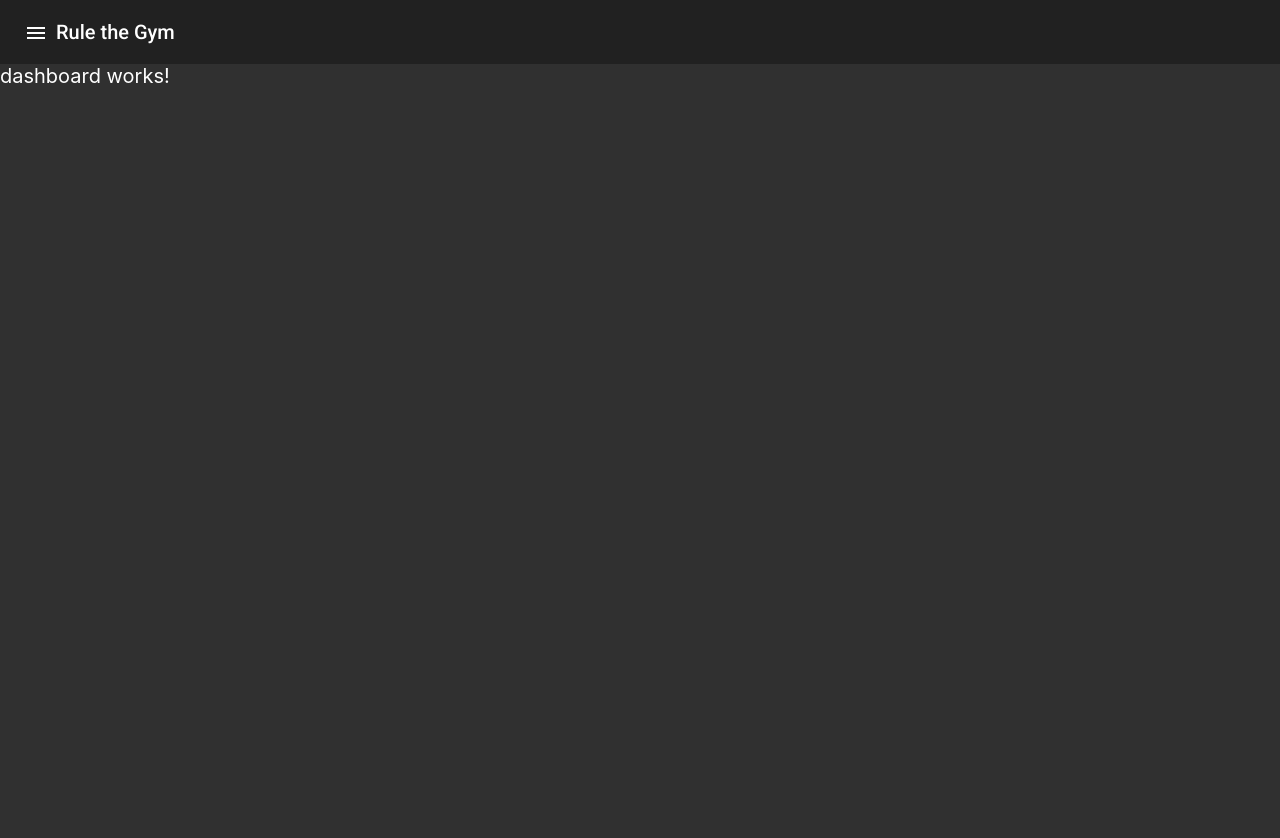
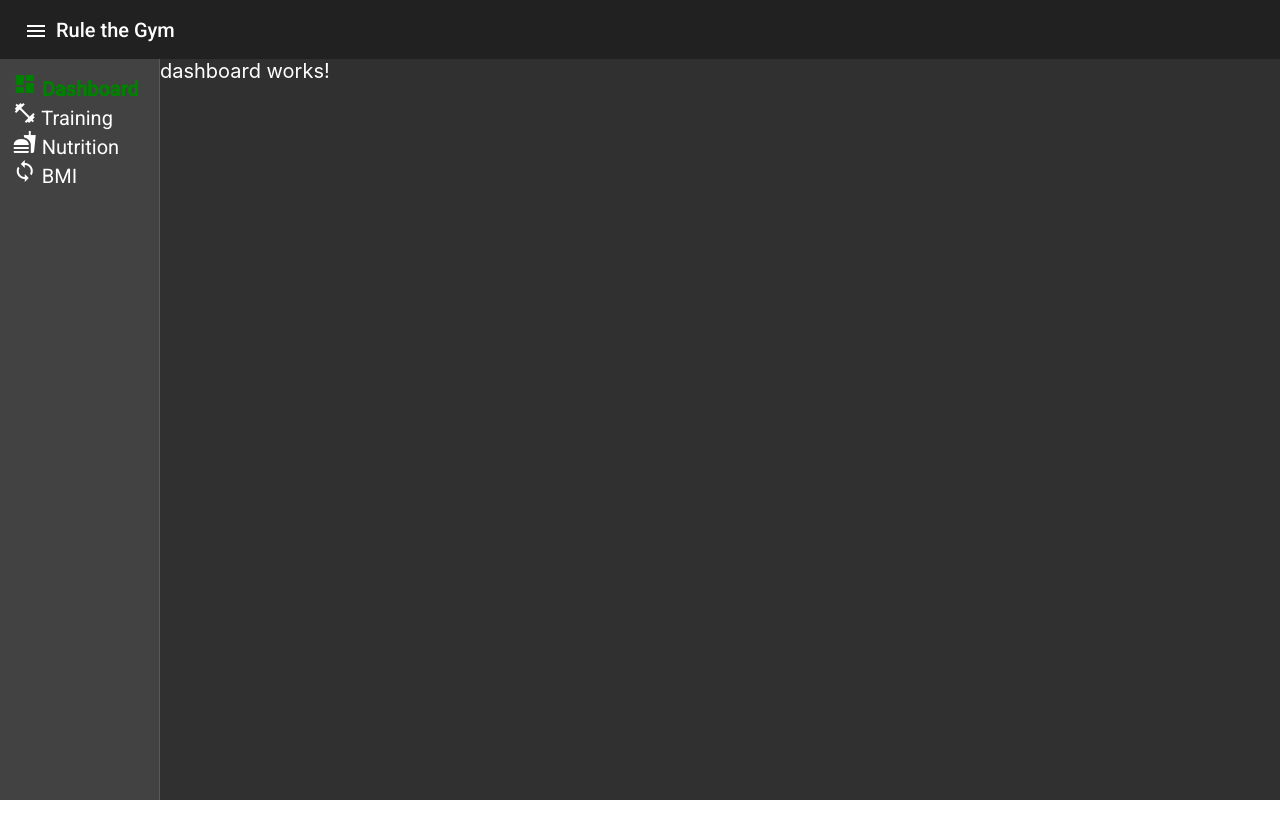
Before and after one commit to tthomasb/FitnessWebApp, an Angular app in the folder Rule-the-Gym/: page /#/dashboard in a window 1280 px wide. Shown: the top 838 px of the page. After the commit the page ends 800 px from the top, so only its background shows below. Built offline with nearby package versions, Linux system fonts and the light colour scheme.

Commit message:
fix the sideboard issue

```diff
--- a/Rule-the-Gym/src/app/app.component.html
+++ b/Rule-the-Gym/src/app/app.component.html
@@ -1,10 +1,3 @@
-<!--  <img
-    width="40"
-    alt="Dumbbell Logo"
-    src="https://external-content.duckduckgo.com/iu/?u=https%3A%2F%2Fi7.pngguru.com%2Fpreview%2F309%2F616%2F994%2Fdumbbell-barbell-fitness-centre-weight-training-dumbbell.jpg&f=1&nofb=1&ipt=b245b6d2a371cea1fe8664d9144c68696e8991abfd09409995dbdd73d00da707&ipo=images"
-  />
-  -->
-
 <!-- Toolbar -->
 <div class="toolbar" role="main">
   <mat-toolbar>
@@ -19,11 +12,10 @@
     <span>Rule the Gym</span>
   </mat-toolbar>
 
-  <mat-drawer-container class="sidenav-container" autosize>
-    <mat-drawer #drawer class="sidenav" mode="side">
+  <mat-drawer-container class="sidenav-container" fxFlex autosize>
+    <mat-drawer #drawer class="sidenav" mode="side" opened>
 
       <mat-list-item [routerLink]="['/dashboard']" [routerLinkActive]="['is-active']">
-        <h5>Übersicht</h5>
         <mat-icon>dashboard</mat-icon>
         Dashboard
         <br/>
@@ -50,8 +42,6 @@
 
     <div class="sidenav-content">
       <div class="content" role="main">
-
-        <h2>Coming soon!</h2>
       </div>
     </div>
     <mat-drawer-content>
--- a/Rule-the-Gym/src/app/app.module.ts
+++ b/Rule-the-Gym/src/app/app.module.ts
@@ -11,6 +11,7 @@ import { TrainingComponent } from './components/training/training.component';
 import { BmiComponent } from './components/bmi/bmi.component';
 import { DashboardComponent } from './components/dashboard/dashboard.component';
 import { NutritionComponent } from './components/nutrition/nutrition.component';
+
 @NgModule({
   declarations: [
     AppComponent,
--- a/Rule-the-Gym/src/styles.scss
+++ b/Rule-the-Gym/src/styles.scss
@@ -72,7 +72,9 @@ $RuletheGym-dark-theme: mat.define-dark-theme(
   .toolbar {
     color: white;
     background-color: black;
+    display: flex;
     position: absolute;
+    flex-direction: column;
     top: 0;
     bottom: 0;
     left: 0;
@@ -93,12 +95,11 @@ $RuletheGym-dark-theme: mat.define-dark-theme(
   }
 
   .sidenav {
-    padding: 5%;
+    padding: 1%;
   }
 
   .mat-list-item {
-    position: absolute;
-    // Need a fix!
+    margin-right: 8px;
   }
 
   .content {
@@ -109,3 +110,8 @@ $RuletheGym-dark-theme: mat.define-dark-theme(
     flex-direction: column;
     align-items: center;
   }
+
+  .is-active {
+    font-weight: bold;
+    color: green;
+  }
```
